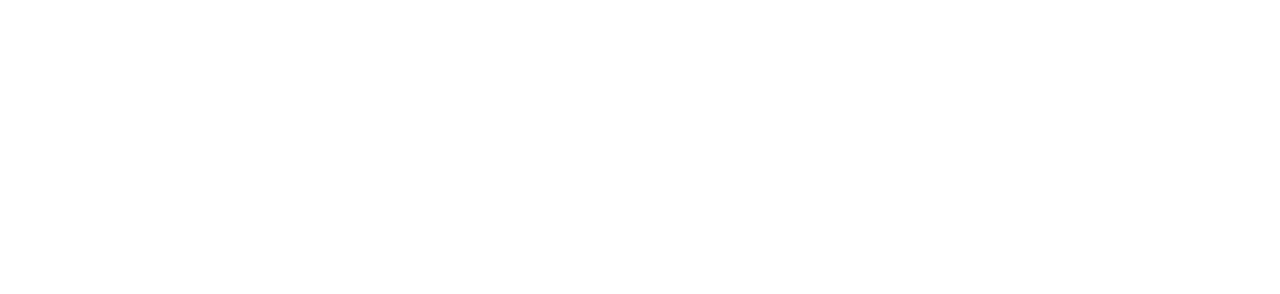
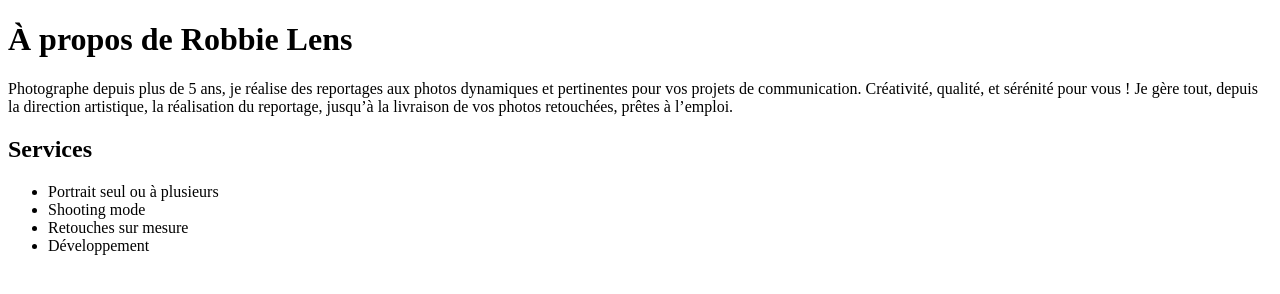
Before and after one commit to Muki-Dev/OpenclassromCourses, a plain HTML site: page RobbieLensPhotographie/a-propos.html in a window 1280 px wide. Drawn offline with Linux system fonts and the light colour scheme.

Commit message:
ajout d'entete,paragraph et list non ordonnés

```diff
--- a/RobbieLensPhotographie/a-propos.html
+++ b/RobbieLensPhotographie/a-propos.html
@@ -6,6 +6,19 @@
     <title>À propos de Robbie Lens</title>
 </head>
 <body>
-
+    <h1>À propos de Robbie Lens</h1>
+    <p>
+        Photographe depuis plus de 5 ans, je réalise des reportages aux photos dynamiques
+         et pertinentes pour vos projets de communication. Créativité, qualité, et sérénité pour vous
+         ! Je gère tout, depuis la direction artistique, la réalisation du reportage, jusqu’à la livraison
+         de vos photos retouchées, prêtes à l’emploi.
+    </p>
+    <h2>Services</h2>
+    <ul>
+        <li>Portrait seul ou à plusieurs</li>
+        <li>Shooting mode</li>
+        <li>Retouches sur mesure</li>
+        <li>Développement</li>
+    </ul>
 </body>
 </html>
```
